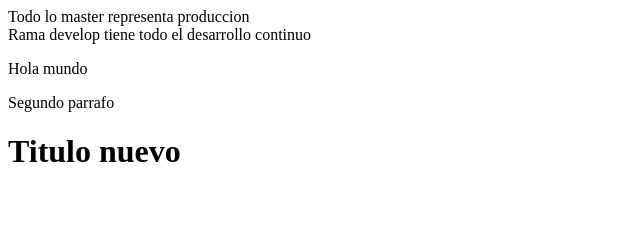
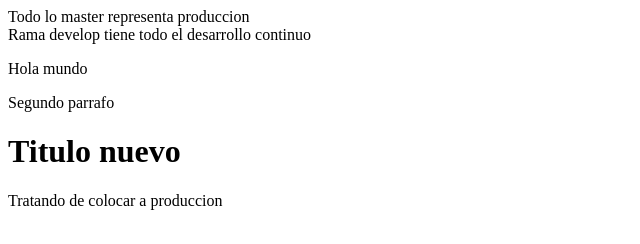
Before and after one commit to jrealiquez-2019342/learn-git, a plain HTML site: page index.html in a window 1280 px wide. Shown: the whole page, without its empty margins (0-640 px from the left). Drawn offline with Linux system fonts and the light colour scheme.

Commit message:
Prueba antes de agregar a master

```diff
--- a/index.html
+++ b/index.html
@@ -11,5 +11,7 @@
     <p>Hola mundo</p>
     <p>Segundo parrafo</p>
     <h1>Titulo nuevo</h1>
+
+    <p>Tratando de colocar a produccion</p>
 </body>
 </html>
```
